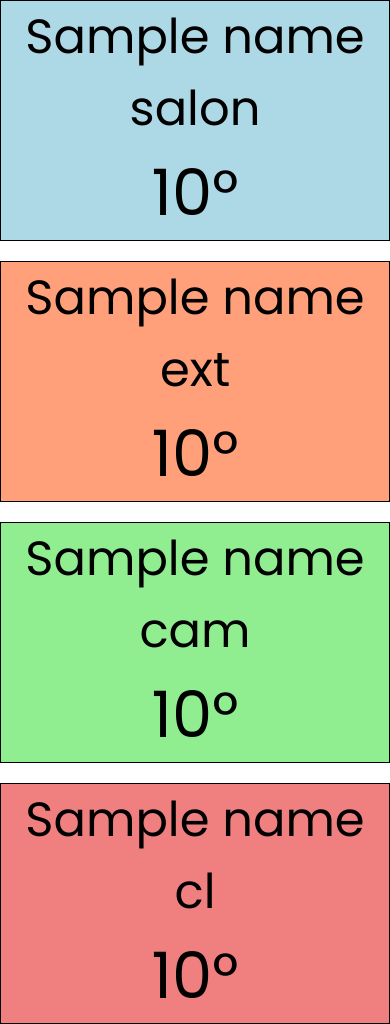
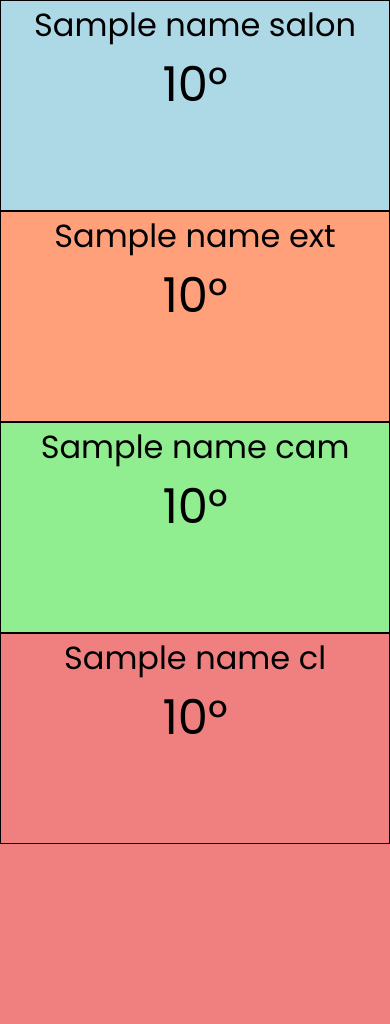
Before and after one commit to MathieuGood/temperature_logger, a Flask app: template app/templates/index.html in a window 390 px wide. After the commit the page ends 844 px from the top, so only its background shows below. Run offline with Flask 3, Linux system fonts and the light colour scheme; the template is opened without the code that fills it: most values are stand-ins (such as "Sample title", 1, 10 or a date in 2020).

Commit message:
Adjusted styling to make layout more responsive

```diff
--- a/app/static/style.css
+++ b/app/static/style.css
@@ -11,27 +11,33 @@ body {
 
 .main {
     display: grid;
-    grid-template-columns: 1fr; /* Single column for small screens */
-    grid-template-rows: 1fr 1fr; /* Two rows */
-    gap: 20px; /* Add some space between blocks */
+    grid-template-columns: repeat(2, 1fr);
+    grid-template-rows: repeat(2, 1fr);
+    gap: 0;
     width: 100%;
     height: 100%;
 }
 
 .temp-block {
     box-sizing: border-box;
-    padding: 0;
     border: 1px solid #000;
     text-align: center;
+    display: flex;
+    flex-direction: column;
+    justify-content: center;
+    align-items: center;
+    width: 100%;
     height: 100%;
 }
 
 .temp {
-    font-size: 4em; /* Adjust font size for smaller screens */
+    font-size: 4em;
+    flex-grow: 1;
 }
 
 .name {
-    font-size: 3em; /* Adjust font size for smaller screens */
+    font-size: 3em;
+    flex-shrink: 0;
 }
 
 #top-left {
@@ -50,9 +56,18 @@ body {
     background-color: lightcoral;
 }
 
-@media screen and (min-width: 768px) {
+
+@media screen and (max-width: 768px) {
     .main {
-        grid-template-columns: 1fr 1fr; /* Two columns for larger screens */
-        grid-template-rows: 1fr; /* Single row */
+        grid-template-columns: 1fr;
+        grid-template-rows: repeat(4, 1fr);
+    }
+
+    .temp {
+        font-size: 3em;
+    }
+
+    .name {
+        font-size: 2em;
     }
 }
--- a/app/templates/index.html
+++ b/app/templates/index.html
@@ -10,23 +10,23 @@
         <div class="main">
 
             <div class="temp-block row" id="top-left">
-                <span class='name'>{{ name_salon }}<br></span>
-                <span class='temp'>{{ temp_salon }}°<br></span>
+                <span class='name'>{{ name_salon }}</span>
+                <span class='temp'>{{ temp_salon }}°</span>
             </div>
 
             <div class="temp-block" id="top-right">
-                <span class='name'>{{ name_ext }}<br></span>
-                <span class='temp'>{{ temp_ext }}°<br></span>
+                <span class='name'>{{ name_ext }}</span>
+                <span class='temp'>{{ temp_ext }}°</span>
             </div>
 
             <div class="temp-block" id="bottom-left">
-                <span class='name'>{{ name_cam }}<br></span>
-                <span class='temp'>{{ temp_cam }}°<br></span>
+                <span class='name'>{{ name_cam }}</span>
+                <span class='temp'>{{ temp_cam }}°</span>
             </div>
 
             <div class="temp-block" id="bottom-right">
-                <span class='name'>{{ name_cl }}<br></span>
-                <span class='temp'>{{ temp_cl }}°<br></span>
+                <span class='name'>{{ name_cl }}</span>
+                <span class='temp'>{{ temp_cl }}°</span>
             </div>
 
         </div>
```
